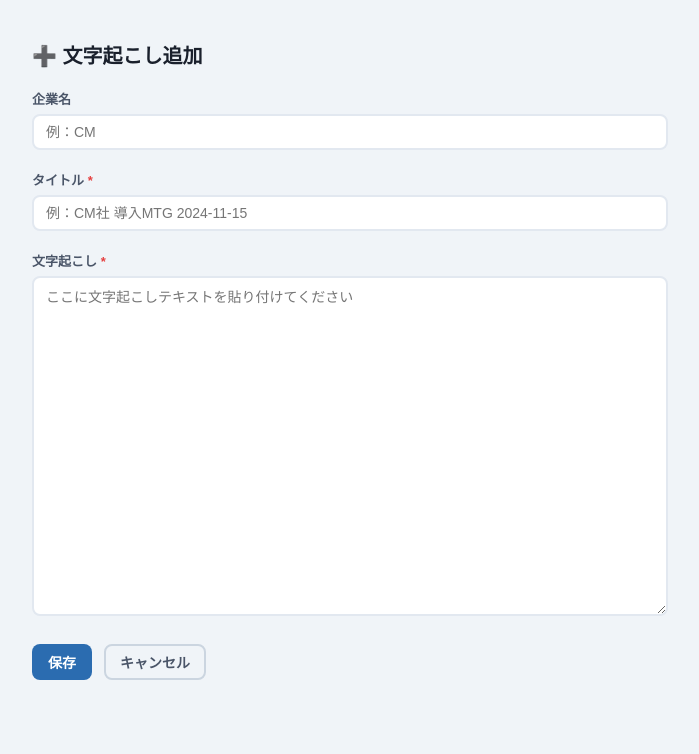
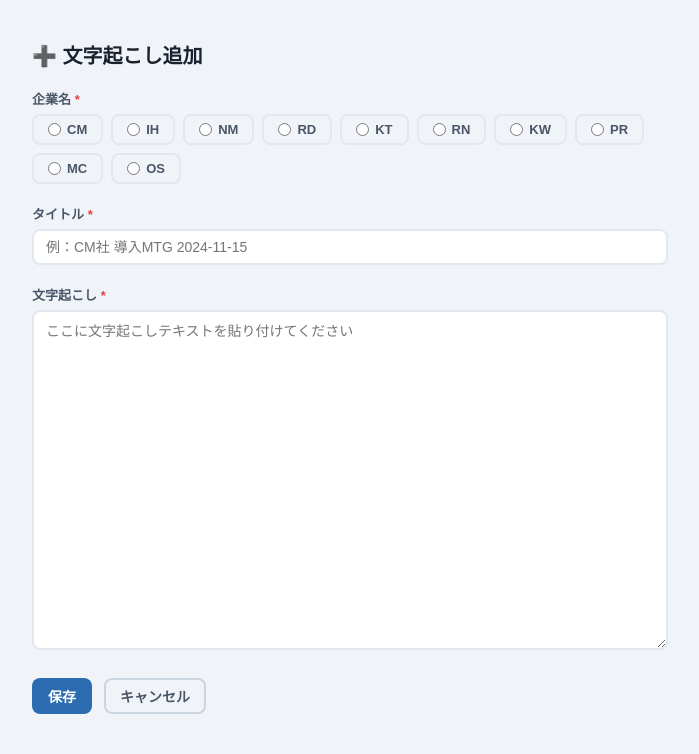
Before and after one commit to t-ito-dayo/apptio-quiz, a Flask app: page /admin/transcripts/add in a window 1280 px wide. Shown: the part 52-806 px from the top of the page, without its empty margins (290-989 px from the left). Before the commit the page ends 732 px from the top, so only its background shows below. Run offline with Flask 3, Linux system fonts and the light colour scheme; a user stored in the database is signed in; parts of the project's set-up code (start-up, migrations or seed data) failed here and were passed over; some libraries are stand-ins or nearby versions.

Commit message:
文字起こし企業名をラジオボタン選択式に変更

```diff
--- a/static/css/style.css
+++ b/static/css/style.css
@@ -314,6 +314,10 @@ a { text-decoration: none; color: inherit; }
 .btn-delete { background: #fff5f5; color: #e53e3e; border: none; padding: 4px 10px; border-radius: 6px; font-size: 12px; font-weight: 700; cursor: pointer; }
 .admin-id-label { font-family: monospace; color: #718096; margin-bottom: 20px; }
 .edit-form { display: flex; flex-direction: column; gap: 20px; }
+.company-radio-group { display: flex; flex-wrap: wrap; gap: 8px; }
+.company-radio-label { display: flex; align-items: center; gap: 6px; padding: 6px 14px; border: 2px solid #e2e8f0; border-radius: 8px; cursor: pointer; font-weight: 700; font-size: 14px; transition: border-color .15s, background .15s; }
+.company-radio-label:has(input:checked) { border-color: #2b6cb0; background: #ebf8ff; color: #2b6cb0; }
+.company-radio-label input[type=radio] { accent-color: #2b6cb0; }
 .form-group { display: flex; flex-direction: column; gap: 6px; }
 .form-group label { font-size: 13px; font-weight: 700; color: #4a5568; }
 .form-input { border: 2px solid #e2e8f0; border-radius: 8px; padding: 8px 12px; font-size: 14px; width: 100%; box-sizing: border-box; }
--- a/templates/admin_transcript_edit.html
+++ b/templates/admin_transcript_edit.html
@@ -5,8 +5,16 @@
 
   <form method="post" class="edit-form">
     <div class="form-group">
-      <label>企業名</label>
-      <input type="text" name="company" value="{{ t.company if t else '' }}" class="form-input" placeholder="例：CM">
+      <label>企業名 <span style="color:#e53e3e;">*</span></label>
+      <div class="company-radio-group">
+        {% set current = t.company if t else '' %}
+        {% for co in ['CM','IH','NM','RD','KT','RN','KW','PR','MC','OS'] %}
+        <label class="company-radio-label {{ 'selected' if current == co }}">
+          <input type="radio" name="company" value="{{ co }}" {{ 'checked' if current == co }} required>
+          {{ co }}
+        </label>
+        {% endfor %}
+      </div>
     </div>
 
     <div class="form-group">
```
